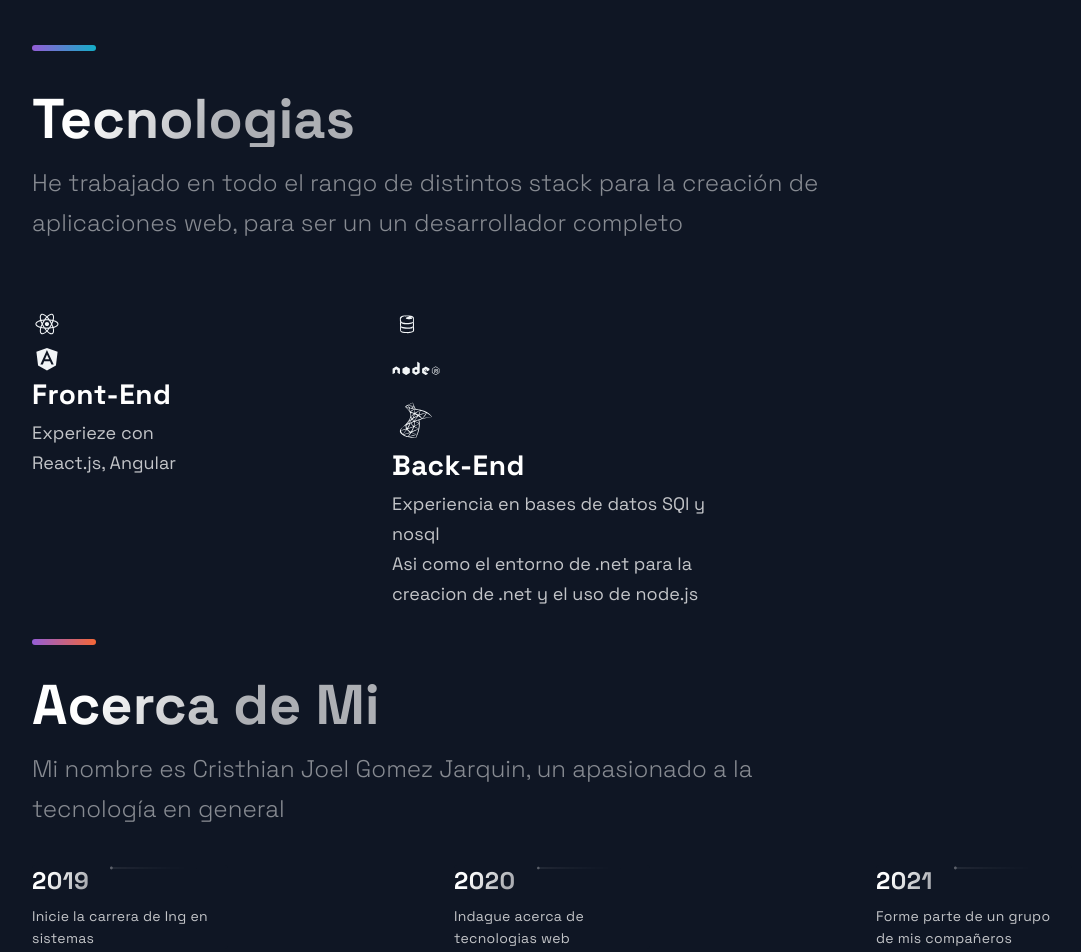
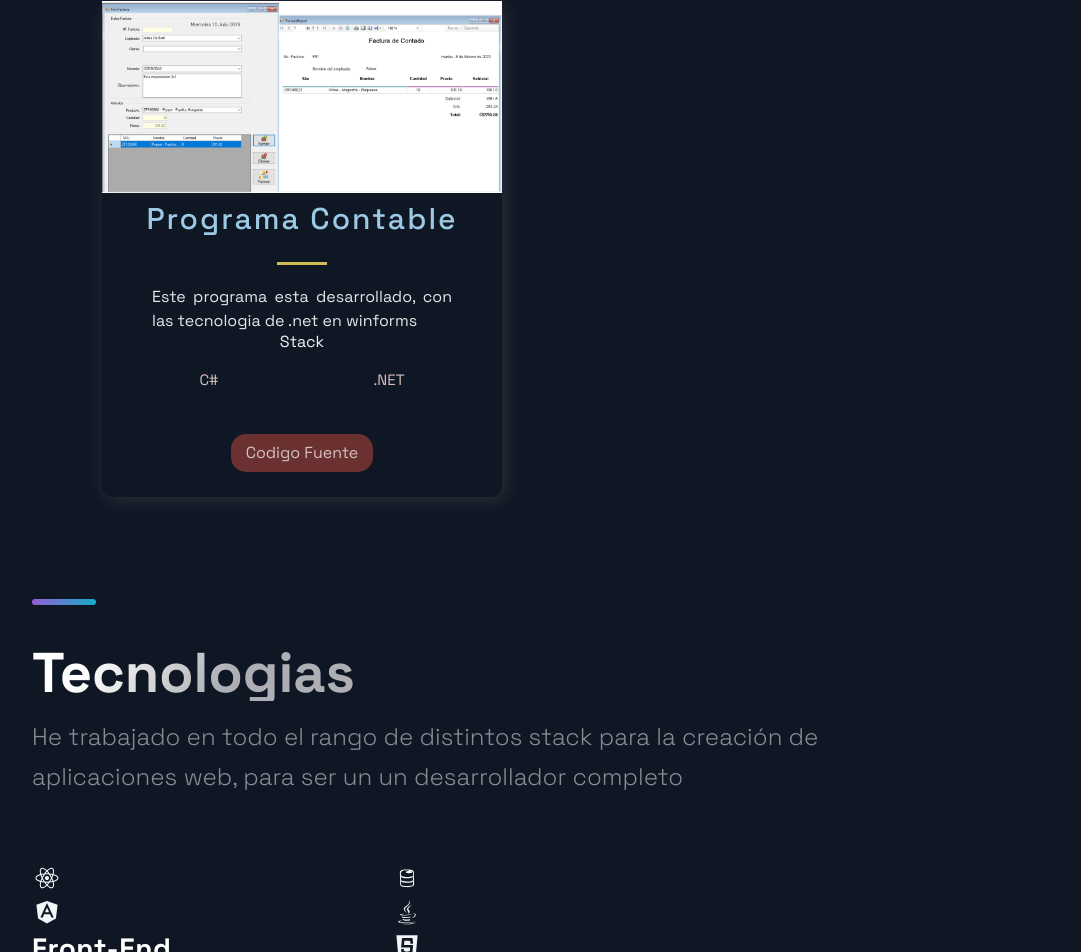
Before and after one commit to CrisGoDev/Port, a Next.js app: page / in a window 1280 px wide. Shown: the part 1991-2943 px from the top of the page, without its empty margins (88-1169 px from the left). Built offline with nearby package versions, Linux system fonts and the light colour scheme.

Commit message:
Agregando nuevos Proyecyos Desktop

```diff
--- a/src/components/Projects/Projects.js
+++ b/src/components/Projects/Projects.js
@@ -27,7 +27,7 @@ const Projects = () => (
               </TagList>
             </div>
             <UtilityList>
-              <ExternalLinks href={p.visit}>Visitalo!</ExternalLinks>
+              {p.visit===''?null:<ExternalLinks href={p.visit}>Visitalo!</ExternalLinks>}
               <ExternalLinks href={p.source}>Codigo Fuente</ExternalLinks>
             </UtilityList>
           </BlogCard>
--- a/src/components/Technologies/Technologies.js
+++ b/src/components/Technologies/Technologies.js
@@ -1,5 +1,5 @@
 import React from 'react';
-import { DiFirebase, DiReact, DiZend ,DiAngularSimple,DiMsqlServer,DiNodejs} from 'react-icons/di';
+import { DiFirebase, DiReact, DiZend ,DiAngularSimple,DiMsqlServer,DiNodejs,DiJava, DiJavascript} from 'react-icons/di';
 import { Section, SectionDivider, SectionText, SectionTitle } from '../../styles/GlobalComponents';
 import { List, ListContainer, ListItem, ListParagraph, ListTitle } from './TechnologiesStyles';
 
@@ -30,6 +30,13 @@ const Technologies = () =>  (
         <picture>
           <DiFirebase size="3rem" />
        </picture>
+
+       <picture>
+          <DiJava size="3rem" />
+       </picture>
+       <picture>
+          <DiJavascript size="3rem" />
+       </picture>
        <picture>
        <DiNodejs size="3em"/>
        </picture>
--- a/src/constants/constants.js
+++ b/src/constants/constants.js
@@ -24,6 +24,25 @@ export const projects = [
     source: 'https://github.com/CrisGoDev/Discord_Clon',
     visit: 'https://discord-clon-98693.web.app/',
     id: 2,
+  },
+  {
+    title: 'Programa Contable',
+    description: "Este programa es un programa contable, pero esta hecho en java y es exclusivamente para desktop, se uso JAVA ant",
+      image: '/images/java.png',
+      tags: ['JAVA'],
+    source: 'https://gitlab.com/crisjar3/programa-contable',
+    visit: '',
+    id: 3,
+  }
+  ,
+  {
+    title: 'Programa Contable',
+    description: "Este programa esta desarrollado, con las tecnologia de .net en winforms",
+      image: '/images/Contable_Net.png',
+      tags: ['C#', '.NET'],
+    source: 'https://gitlab.com/Bryan_H/tareanetproyecttutorial',
+    visit: '',
+    id: 4,
   }
 
 ];
```
Also changed, not shown: src/components/NavDropDown/index.js (+5 -5 lines), public/images/Contable_Net.png (added), public/images/java.png (added).
